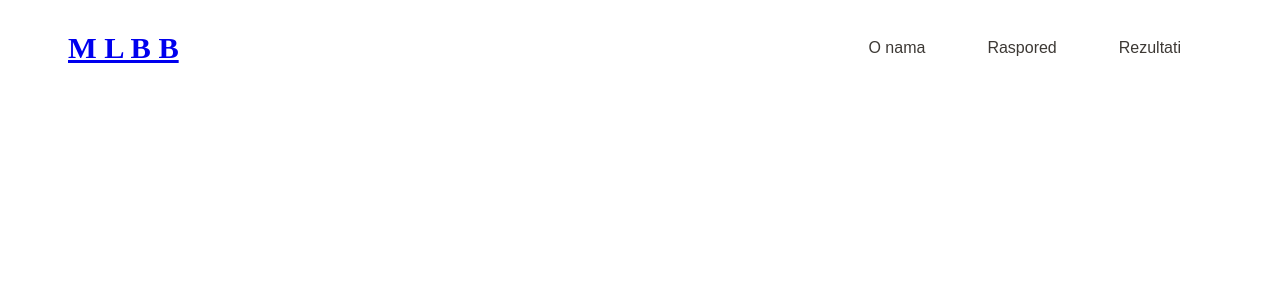
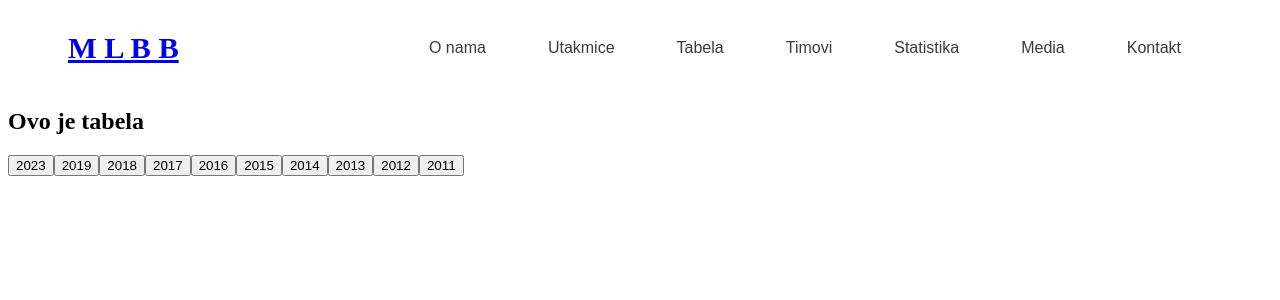
Before and after one commit to NevenaPetro/MLBB, a React (Create React App) app: page /tabela in a window 1280 px wide. Shown: the top 300 px of the page. Built offline with nearby package versions, Linux system fonts and the light colour scheme.

Commit message:
more routes

```diff
--- a/src/App.js
+++ b/src/App.js
@@ -4,8 +4,12 @@ import { Routes, Route } from 'react-router-dom';
 import Header from './components/Header/Header';
 import HomePage from './pages/HomePage';
 import ONamaPage from './pages/ONamaPage';
-import RasporedPage from './pages/RasporedPage';
-import RezultatiPage from './pages/RezultatiPage';
+import UtakmicePage from './pages/UtakmicePage';
+import TabelaPage from './pages/TabelaPage';
+import TimoviPage from './pages/TimoviPage';
+import StatistikaPage from './pages/StatistikaPage';
+import MediaPage from './pages/MediaPage';
+import KontaktPage from './pages/KontaktPage';
 import Footer from './components/Footer';
 
 function App() {
@@ -15,8 +19,12 @@ function App() {
     <Routes>
         <Route exact path="/" element={<HomePage />} />
         <Route path="/onama" element={<ONamaPage />} />
-        <Route path="/raspored" element={<RasporedPage />} />
-        <Route path="/rezultati" element={<RezultatiPage />} />
+        <Route path="/utakmice" element={<UtakmicePage />} />
+        <Route path="/tabela" element={<TabelaPage />} />
+        <Route path="/timovi" element={<TimoviPage />} />
+        <Route path="/statistika" element={<StatistikaPage />} />
+        <Route path="/media" element={<MediaPage />} />
+        <Route path="/kontakt" element={<KontaktPage />} />
       </Routes>
       <Footer />
     </ApplicationProvider>
--- a/src/components/Header/Header.jsx
+++ b/src/components/Header/Header.jsx
@@ -15,13 +15,24 @@ function Header() {
           <Link to="/onama">
             <button className="header-btn">O nama</button>
           </Link>
-          <Link to="/raspored">
-            <button className="header-btn">Raspored</button>
+          <Link to="/utakmice">
+            <button className="header-btn">Utakmice</button>
           </Link>
-          <Link to="/rezultati">
-            <button className="header-btn">Rezultati</button>
+          <Link to="/tabela">
+            <button className="header-btn">Tabela</button>
           </Link>
-
+          <Link to="/timovi">
+            <button className="header-btn">Timovi</button>
+          </Link>
+          <Link to="/statistika">
+            <button className="header-btn">Statistika</button>
+          </Link>
+          <Link to="/media">
+            <button className="header-btn">Media</button>
+          </Link>
+          <Link to="/kontakt">
+            <button className="header-btn">Kontakt</button>
+          </Link>
         </nav>
       </header>
     </>
--- /dev/null
+++ b/src/pages/KontaktPage.jsx
@@ -0,0 +1,11 @@
+import React from 'react'
+
+function KontaktPage() {
+  return (
+    <div>
+      <h2>Kontakt</h2>
+    </div>
+  )
+}
+
+export default KontaktPage
--- /dev/null
+++ b/src/pages/MediaPage.jsx
@@ -0,0 +1,13 @@
+import React from 'react'
+
+function MediaPage() {
+  return (
+    <div>
+      <h2>Media</h2>
+      <span><button>Foto</button></span>
+      <span><button>Video</button></span>
+    </div>
+  )
+}
+
+export default MediaPage
--- a/src/pages/ONamaPage.jsx
+++ b/src/pages/ONamaPage.jsx
@@ -3,7 +3,7 @@ import React from 'react'
 function ONamaPage() {
   return (
     <div>
-      <h2>O nama Page</h2>
+      <h2>O nama</h2>
     </div>
   )
 }
--- a/src/pages/RasporedPage.jsx
+++ /dev/null
@@ -1,11 +0,0 @@
-import React from 'react'
-
-function RasporedPage() {
-  return (
-    <div>
-      <h2>Paspored Page</h2>
-    </div>
-  )
-}
-
-export default RasporedPage
--- a/src/pages/RezultatiPage.jsx
+++ /dev/null
@@ -1,11 +0,0 @@
-import React from 'react'
-
-function RezultatiPage() {
-  return (
-    <div>
-      <h2>Rezultati Page</h2>
-    </div>
-  )
-}
-
-export default RezultatiPage
--- /dev/null
+++ b/src/pages/StatistikaPage.jsx
@@ -0,0 +1,11 @@
+import React from 'react'
+
+function StatistikaPage() {
+  return (
+    <div>
+      <h2>Statistika Page</h2>
+    </div>
+  )
+}
+
+export default StatistikaPage
--- /dev/null
+++ b/src/pages/TabelaPage.jsx
@@ -0,0 +1,21 @@
+import React from 'react'
+
+function TabelaPage() {
+  return (
+    <div>
+      <h2>Ovo je tabela</h2>
+      <span><button>2023</button></span>
+      <span><button>2019</button></span>
+      <span><button>2018</button></span>
+      <span><button>2017</button></span>
+      <span><button>2016</button></span>
+      <span><button>2015</button></span>
+      <span><button>2014</button></span>
+      <span><button>2013</button></span>
+      <span><button>2012</button></span>
+      <span><button>2011</button></span>
+    </div>
+  )
+}
+
+export default TabelaPage
--- /dev/null
+++ b/src/pages/TimoviPage.jsx
@@ -0,0 +1,11 @@
+import React from 'react'
+
+function TimoviPage() {
+  return (
+    <div>
+     <h2>Timovi</h2>
+    </div>
+  )
+}
+
+export default TimoviPage
--- /dev/null
+++ b/src/pages/UtakmicePage.jsx
@@ -0,0 +1,15 @@
+import React from 'react'
+
+function UtakmicePage() {
+  return (
+    <div>
+      <h2>Utakmice</h2>
+      <span><button>Planirane</button></span>
+      <span><button>Odigrane</button></span>
+
+
+    </div>
+  )
+}
+
+export default UtakmicePage
```
